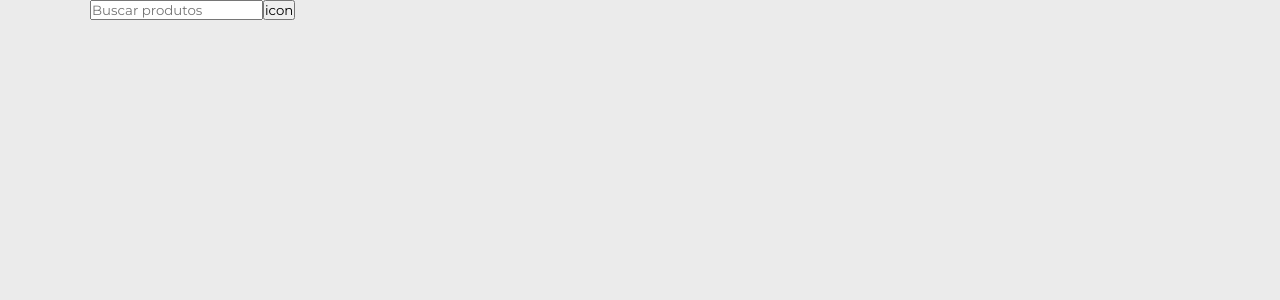
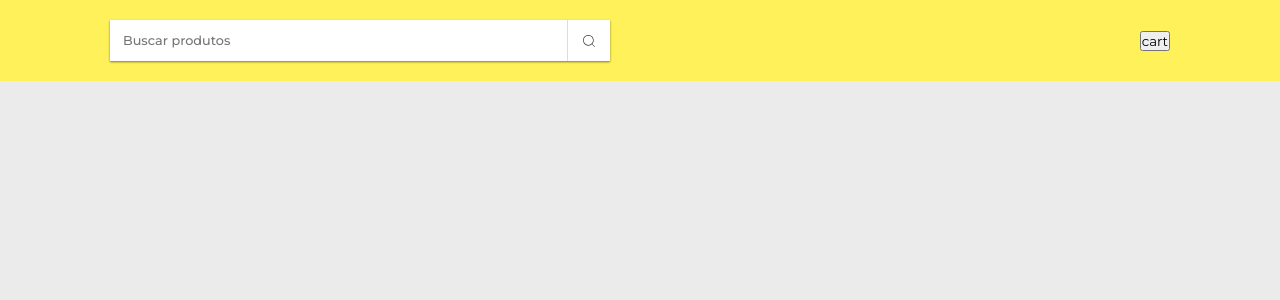
Before and after one commit to gilberto-espinosa/shopping-cart-ml, a React (Vite) app: page / in a window 1280 px wide. Shown: the top 300 px of the page. Built offline with nearby package versions, Linux system fonts and the light colour scheme.

Commit message:
Feat: add sytle in search bar

```diff
--- a/src/components/Header/index.jsx
+++ b/src/components/Header/index.jsx
@@ -1,11 +1,14 @@
 import React from 'react'
 import SearchBar from '../SearchBar';
+
+import './styles.css'
 
 function Header() {
   return (
     <header className='header'>
       <div className="container">
        <SearchBar />
+       <button>cart</button>
       </div>
     </header>
   )
--- a/src/components/Header/styles.css
+++ b/src/components/Header/styles.css
@@ -0,0 +1,12 @@
+.header {
+  width: 100%;
+  background-color: #fff159;
+  position: fixed;
+}
+
+.header > div {
+  display: flex;
+  justify-content: space-between;
+  align-items: center;
+  padding: 20px;
+}
--- a/src/components/SearchBar/index.jsx
+++ b/src/components/SearchBar/index.jsx
@@ -1,8 +1,12 @@
 import React from 'react'
+
+import { CiSearch } from "react-icons/ci";
+
+import './styles.css'
 
 function SearchBar() {
   return (
-    <form >
+  <form className='search-bar'>
     <input
       type="search"
       placeholder='Buscar produtos'
@@ -10,7 +14,7 @@ function SearchBar() {
       required
     />
     <button type='button' className='search__button'>
-      icon
+      <CiSearch />
     </button>
   </form>
    );
--- a/src/components/SearchBar/styles.css
+++ b/src/components/SearchBar/styles.css
@@ -0,0 +1,30 @@
+.search-bar {
+  display: flex;
+  justify-content: space-between;
+  width: 100%;
+  max-width: 500px;
+  background-color: white;
+  box-shadow: 0 1px 2px 0 rgba(0, 0, 0, 0.5);
+  gap: 13px;
+  padding-right: 13px;
+}
+
+.search__input {
+  flex-grow: 1;
+  padding: 13px;
+  border: none;
+  outline: none;
+  font-size: 0.8rem;
+  font-weight: 500;
+  border-right: 1px solid #ddd;
+}
+
+.search__button {
+  background: none;
+  border: none;
+  font-size: 1rem;
+  display: flex;
+  justify-content: center;
+  align-items: center;
+  color: #333;
+}
```
